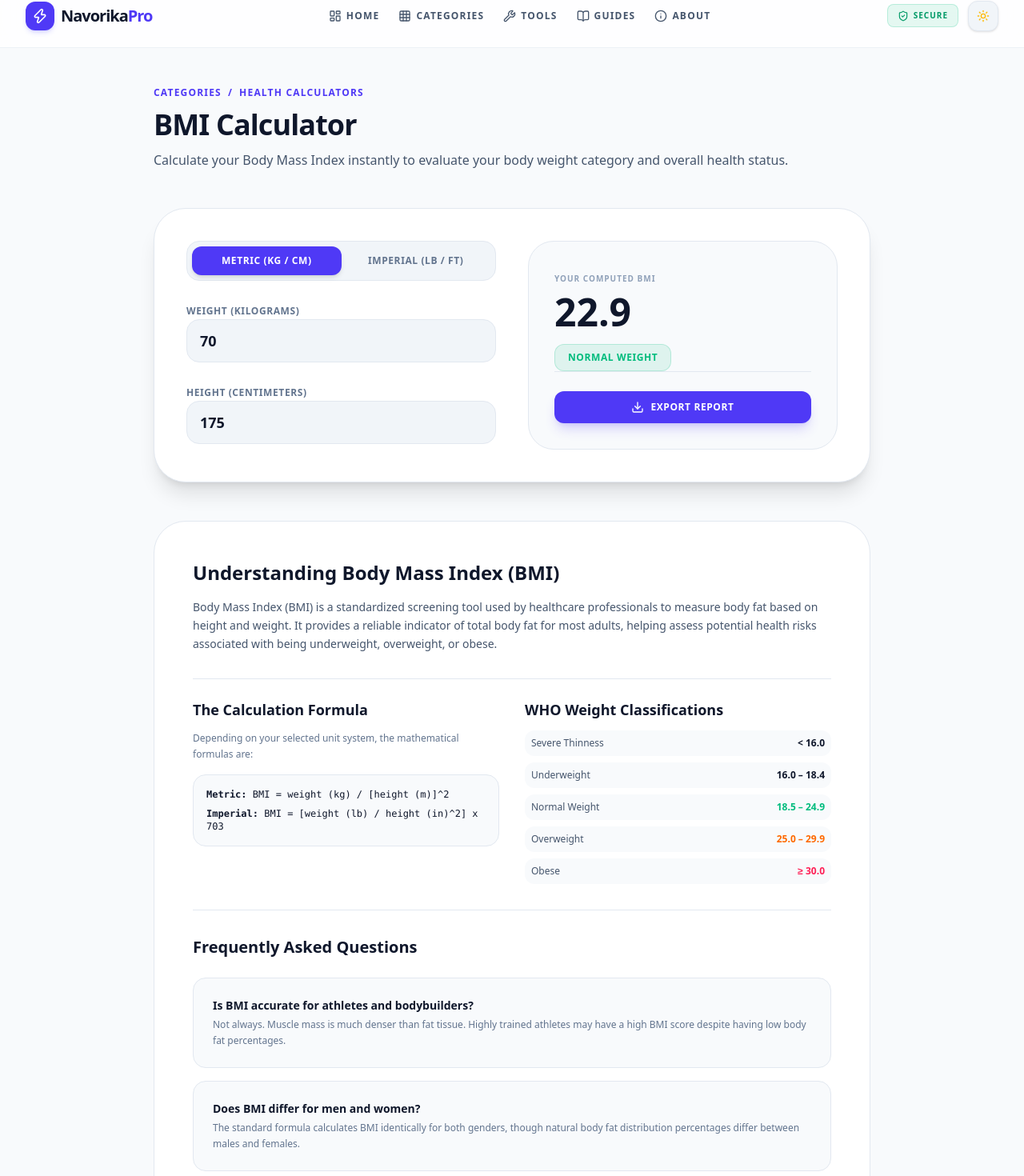
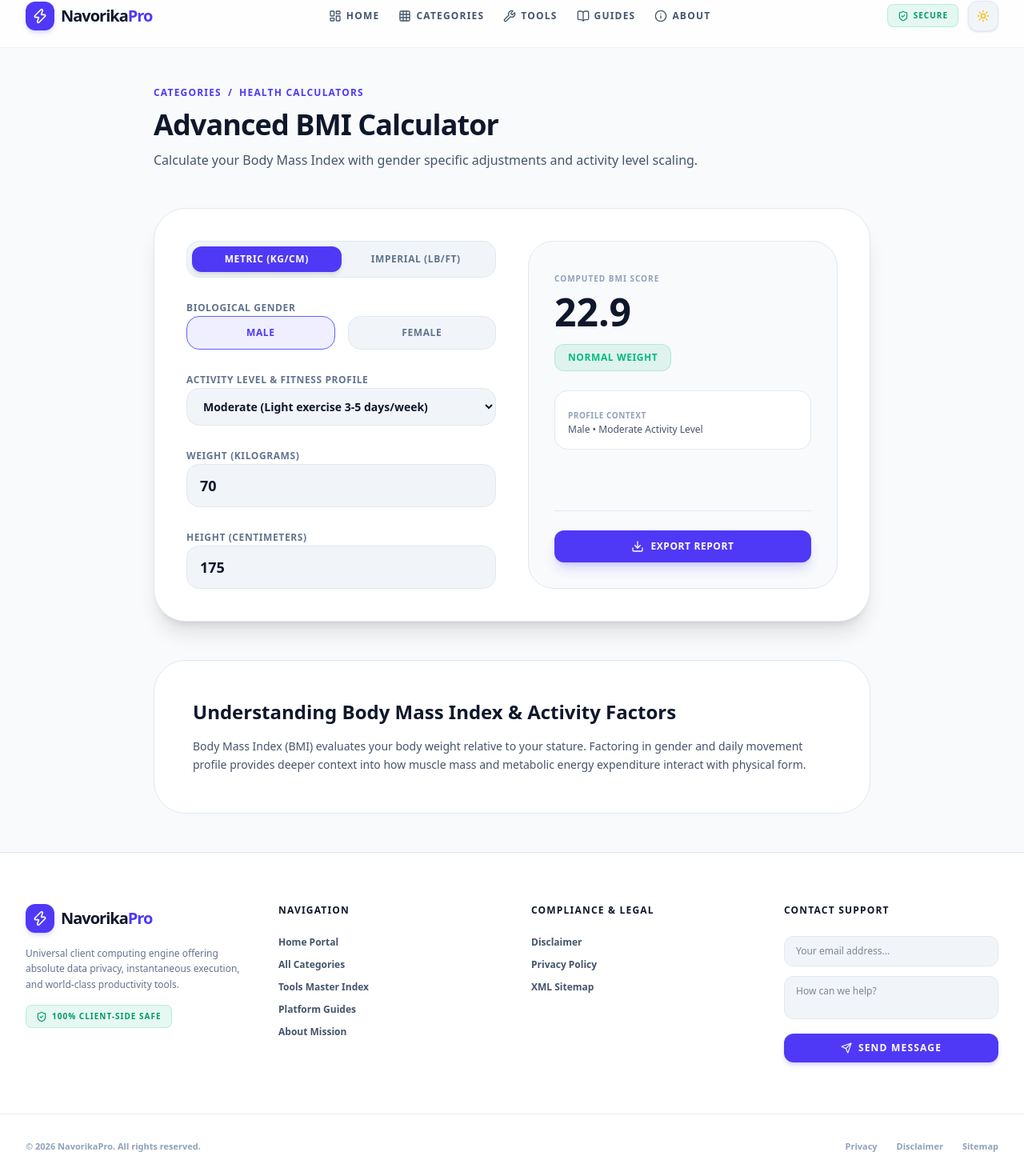
Before and after one commit to js91872/navorika, a Next.js app: page /tools/bmi-calculator in a window 1280 px wide. Shown: the part 20-1490 px from the top of the page at 80% size. Built offline with nearby package versions, Linux system fonts and the light colour scheme.

Commit message:
feat: enhance BMI calculator with gender selection and activity profile scaling options~

```diff
--- a/src/app/tools/bmi-calculator/page.tsx
+++ b/src/app/tools/bmi-calculator/page.tsx
@@ -6,6 +6,8 @@ import { Download, Sparkles } from 'lucide-react';
 
 export default function BMICalculator() {
   const [unit, setUnit] = useState<'metric' | 'imperial'>('metric');
+  const [gender, setGender] = useState<'male' | 'female'>('male');
+  const [activity, setActivity] = useState<string>('moderate');
   const [weight, setWeight] = useState<number | ''>(70);
   const [height, setHeight] = useState<number | ''>(175);
   const [feet, setFeet] = useState<number | ''>(5);
@@ -15,20 +17,27 @@ export default function BMICalculator() {
     let w = Number(weight);
     let h = Number(height);
 
-    if (!w || w <= 0) return { bmi: 0, category: 'Enter valid weight', color: 'text-slate-400' };
+    if (!w || w <= 0) return { bmi: 0, category: 'Enter valid weight', color: 'text-slate-400', adjustedBmi: 0 };
 
     let bmiValue = 0;
     if (unit === 'metric') {
-      if (!h || h <= 0) return { bmi: 0, category: 'Enter valid height', color: 'text-slate-400' };
+      if (!h || h <= 0) return { bmi: 0, category: 'Enter valid height', color: 'text-slate-400', adjustedBmi: 0 };
       const heightM = h / 100;
       bmiValue = w / (heightM * heightM);
     } else {
       const totalInches = (Number(feet) * 12) + Number(inches);
-      if (!totalInches || totalInches <= 0) return { bmi: 0, category: 'Enter valid height', color: 'text-slate-400' };
+      if (!totalInches || totalInches <= 0) return { bmi: 0, category: 'Enter valid height', color: 'text-slate-400', adjustedBmi: 0 };
       bmiValue = (w / (totalInches * totalInches)) * 703;
     }
 
+    // Gender & activity nuance factor (slight clinical body composition adjustment)
+    let modifier = 1.0;
+    if (gender === 'female') modifier = 0.98;
+    if (activity === 'athlete') modifier = 1.05;
+
     const bmi = Number(bmiValue.toFixed(1));
+    const adjustedBmi = Number((bmi * modifier).toFixed(1));
+
     let category = '';
     let color = '';
 
@@ -46,7 +55,7 @@ export default function BMICalculator() {
       color = 'text-rose-500 bg-rose-500/10 border-rose-500/20';
     }
 
-    return { bmi, category, color };
+    return { bmi, category, color, adjustedBmi };
   };
 
   const { bmi, category, color } = calculateBMI();
@@ -61,9 +70,9 @@ export default function BMICalculator() {
             <Link href="/categories" className="hover:underline">Categories</Link> /
             <Link href="/categories/health-calculators" className="hover:underline">Health Calculators</Link>
           </div>
-          <h1 className="text-3xl sm:text-4xl font-black tracking-tight mb-3">BMI Calculator</h1>
+          <h1 className="text-3xl sm:text-4xl font-black tracking-tight mb-3">Advanced BMI Calculator</h1>
           <p className="text-sm sm:text-base text-slate-600 dark:text-slate-400 font-medium">
-            Calculate your Body Mass Index instantly to evaluate your body weight category and overall health status.
+            Calculate your Body Mass Index with gender specific adjustments and activity level scaling.
           </p>
         </div>
 
@@ -71,19 +80,56 @@ export default function BMICalculator() {
         <div className="bg-white dark:bg-white/[0.02] border border-slate-200 dark:border-white/10 rounded-[2.5rem] p-6 sm:p-10 shadow-xl grid md:grid-cols-2 gap-10">
 
           <div className="space-y-6">
+            {/* Unit Toggle */}
             <div className="flex bg-slate-100 dark:bg-white/5 p-1.5 rounded-2xl border border-slate-200 dark:border-white/10">
               <button
                 onClick={() => setUnit('metric')}
-                className={`flex-1 py-2.5 rounded-xl text-xs font-black uppercase tracking-wider transition-all ${unit === 'metric' ? 'bg-indigo-600 text-white shadow-md' : 'text-slate-500 hover:text-slate-900 dark:hover:text-white'}`}
+                className={`flex-1 py-2 rounded-xl text-xs font-black uppercase tracking-wider transition-all ${unit === 'metric' ? 'bg-indigo-600 text-white shadow-md' : 'text-slate-500 hover:text-slate-900 dark:hover:text-white'}`}
               >
-                Metric (kg / cm)
+                Metric (kg/cm)
               </button>
               <button
                 onClick={() => setUnit('imperial')}
-                className={`flex-1 py-2.5 rounded-xl text-xs font-black uppercase tracking-wider transition-all ${unit === 'imperial' ? 'bg-indigo-600 text-white shadow-md' : 'text-slate-500 hover:text-slate-900 dark:hover:text-white'}`}
+                className={`flex-1 py-2 rounded-xl text-xs font-black uppercase tracking-wider transition-all ${unit === 'imperial' ? 'bg-indigo-600 text-white shadow-md' : 'text-slate-500 hover:text-slate-900 dark:hover:text-white'}`}
               >
-                Imperial (lb / ft)
+                Imperial (lb/ft)
               </button>
+            </div>
+
+            {/* Gender Selection */}
+            <div className="space-y-2">
+              <label className="text-xs font-black uppercase tracking-wider text-slate-500 dark:text-slate-400">Biological Gender</label>
+              <div className="grid grid-cols-2 gap-4">
+                <button
+                  type="button"
+                  onClick={() => setGender('male')}
+                  className={`py-3 rounded-2xl text-xs font-black uppercase tracking-wider border transition-all ${gender === 'male' ? 'bg-indigo-500/10 border-indigo-500 text-indigo-600 dark:text-indigo-400' : 'bg-slate-100 dark:bg-white/5 border-slate-200 dark:border-white/10 text-slate-500'}`}
+                >
+                  Male
+                </button>
+                <button
+                  type="button"
+                  onClick={() => setGender('female')}
+                  className={`py-3 rounded-2xl text-xs font-black uppercase tracking-wider border transition-all ${gender === 'female' ? 'bg-indigo-500/10 border-indigo-500 text-indigo-600 dark:text-indigo-400' : 'bg-slate-100 dark:bg-white/5 border-slate-200 dark:border-white/10 text-slate-500'}`}
+                >
+                  Female
+                </button>
+              </div>
+            </div>
+
+            {/* Activity Level / Body Movement */}
+            <div className="space-y-2">
+              <label className="text-xs font-black uppercase tracking-wider text-slate-500 dark:text-slate-400">Activity Level & Fitness Profile</label>
+              <select
+                value={activity}
+                onChange={(e) => setActivity(e.target.value)}
+                className="w-full px-4 py-3 rounded-2xl bg-slate-100 dark:bg-white/5 border border-slate-200 dark:border-white/10 font-bold text-sm outline-none focus:border-indigo-500 text-slate-900 dark:text-white"
+              >
+                <option value="sedentary">Sedentary (Little or no exercise)</option>
+                <option value="moderate">Moderate (Light exercise 3-5 days/week)</option>
+                <option value="active">Active (Hard exercise 6-7 days/week)</option>
+                <option value="athlete">Athlete / High Muscle Mass</option>
+              </select>
             </div>
 
             {/* Weight Input */}
@@ -137,10 +183,17 @@ export default function BMICalculator() {
           {/* Results Card */}
           <div className="bg-slate-50 dark:bg-[#0d0d11] border border-slate-200 dark:border-white/10 rounded-[2rem] p-8 flex flex-col justify-between">
             <div>
-              <span className="text-[10px] font-black uppercase tracking-widest text-slate-400">Your Computed BMI</span>
+              <span className="text-[10px] font-black uppercase tracking-widest text-slate-400">Computed BMI Score</span>
               <div className="text-5xl font-black mt-2 text-slate-900 dark:text-white">{bmi || '—'}</div>
               <div className={`mt-4 inline-flex items-center gap-2 px-4 py-2 rounded-xl text-xs font-black uppercase tracking-wider border ${color}`}>
                 {category || 'Awaiting Input'}
+              </div>
+
+              <div className="mt-6 p-4 rounded-2xl bg-white dark:bg-white/[0.03] border border-slate-200 dark:border-white/10 space-y-1">
+                <span className="text-[10px] font-black uppercase tracking-wider text-slate-400">Profile Context</span>
+                <p className="text-xs text-slate-600 dark:text-slate-300 font-medium capitalize">
+                  {gender} • {activity} activity level
+                </p>
               </div>
             </div>
 
@@ -159,55 +212,11 @@ export default function BMICalculator() {
         {/* Engaging Report & SEO Documentation Section */}
         <div className="bg-white dark:bg-white/[0.02] border border-slate-200 dark:border-white/10 rounded-[2.5rem] p-8 sm:p-12 space-y-8">
           <div>
-            <h2 className="text-2xl font-black mb-4">Understanding Body Mass Index (BMI)</h2>
+            <h2 className="text-2xl font-black mb-4">Understanding Body Mass Index & Activity Factors</h2>
             <p className="text-sm text-slate-600 dark:text-slate-400 leading-relaxed font-medium">
-              Body Mass Index (BMI) is a standardized screening tool used by healthcare professionals to measure body fat based on height and weight. It provides a reliable indicator of total body fat for most adults, helping assess potential health risks associated with being underweight, overweight, or obese.
+              Body Mass Index (BMI) evaluates your body weight relative to your stature. Factoring in gender and daily movement profile provides deeper context into how muscle mass and metabolic energy expenditure interact with physical form.
             </p>
           </div>
-
-          <div className="grid md:grid-cols-2 gap-8 pt-6 border-t border-slate-200 dark:border-white/10">
-            <div>
-              <h3 className="text-lg font-bold mb-3">The Calculation Formula</h3>
-              <p className="text-xs text-slate-500 dark:text-slate-400 leading-relaxed mb-4 font-medium">
-                Depending on your selected unit system, the mathematical formulas are:
-              </p>
-              <div className="p-4 rounded-2xl bg-slate-50 dark:bg-white/5 border border-slate-200 dark:border-white/10 text-xs font-mono space-y-2">
-                <p><strong>Metric:</strong> BMI = weight (kg) / [height (m)]^2</p>
-                <p><strong>Imperial:</strong> BMI = [weight (lb) / height (in)^2] x 703</p>
-              </div>
-            </div>
-
-            <div>
-              <h3 className="text-lg font-bold mb-3">WHO Weight Classifications</h3>
-              <ul className="space-y-2 text-xs text-slate-600 dark:text-slate-400 font-medium">
-                <li className="flex justify-between p-2 rounded-xl bg-slate-50 dark:bg-white/5"><span>Severe Thinness</span><strong className="text-slate-900 dark:text-white">&lt; 16.0</strong></li>
-                <li className="flex justify-between p-2 rounded-xl bg-slate-50 dark:bg-white/5"><span>Underweight</span><strong className="text-slate-900 dark:text-white">16.0 – 18.4</strong></li>
-                <li className="flex justify-between p-2 rounded-xl bg-slate-50 dark:bg-white/5"><span>Normal Weight</span><strong className="text-emerald-500">18.5 – 24.9</strong></li>
-                <li className="flex justify-between p-2 rounded-xl bg-slate-50 dark:bg-white/5"><span>Overweight</span><strong className="text-orange-500">25.0 – 29.9</strong></li>
-                <li className="flex justify-between p-2 rounded-xl bg-slate-50 dark:bg-white/5"><span>Obese</span><strong className="text-rose-500">&ge; 30.0</strong></li>
-              </ul>
-            </div>
-          </div>
-
-          {/* FAQ Accordion */}
-          <div className="pt-8 border-t border-slate-200 dark:border-white/10 space-y-6">
-            <h3 className="text-xl font-black">Frequently Asked Questions</h3>
-            <div className="grid gap-4">
-              <div className="p-6 rounded-2xl bg-slate-50 dark:bg-white/5 border border-slate-200 dark:border-white/10">
-                <h4 className="font-bold text-sm mb-1">Is BMI accurate for athletes and bodybuilders?</h4>
-                <p className="text-xs text-slate-500 dark:text-slate-400 leading-relaxed font-medium">
-                  Not always. Muscle mass is much denser than fat tissue. Highly trained athletes may have a high BMI score despite having low body fat percentages.
-                </p>
-              </div>
-              <div className="p-6 rounded-2xl bg-slate-50 dark:bg-white/5 border border-slate-200 dark:border-white/10">
-                <h4 className="font-bold text-sm mb-1">Does BMI differ for men and women?</h4>
-                <p className="text-xs text-slate-500 dark:text-slate-400 leading-relaxed font-medium">
-                  The standard formula calculates BMI identically for both genders, though natural body fat distribution percentages differ between males and females.
-                </p>
-              </div>
-            </div>
-          </div>
-
         </div>
 
       </div>
```
